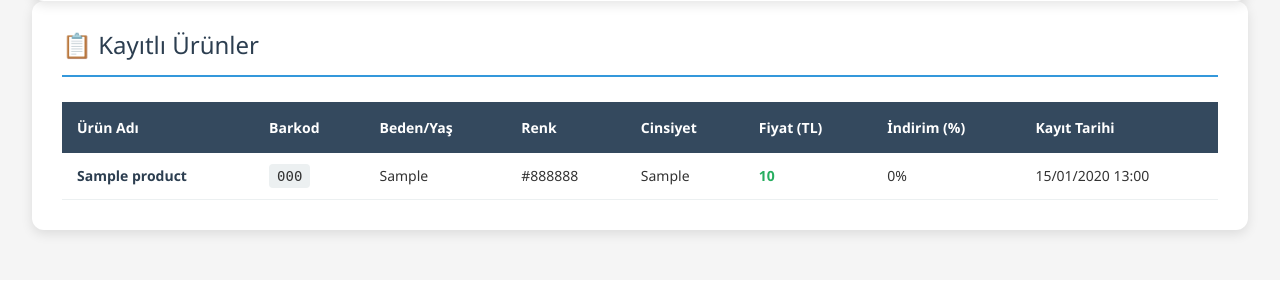
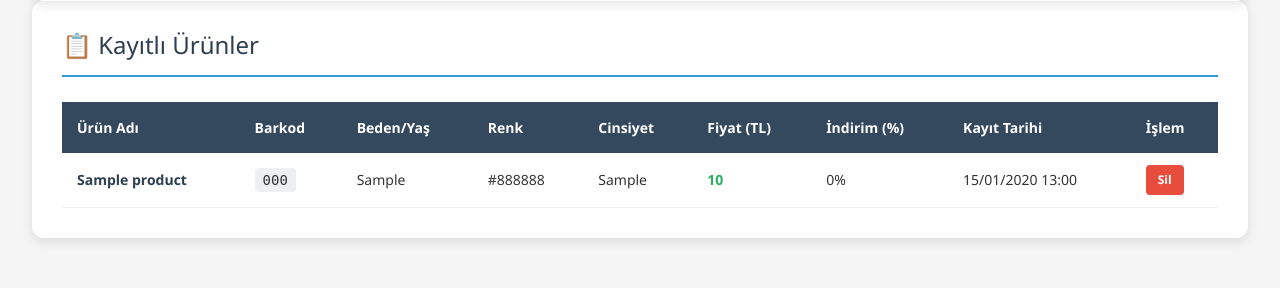
Before and after one commit to MertogluHK/BackStore, a Django app: page /admin-panel/stocks-management/ in a window 1280 px wide. Shown: the part 858-1146 px from the top of the page. Before the commit the page ends 1099 px from the top, so only its background shows below. Run offline with Django 4.2, Linux system fonts and the light colour scheme; a user stored in the database is signed in; tables that the repository leaves empty hold one stand-in row (values such as "Sample post"); some libraries are stand-ins or nearby versions.

Commit message:
Enhance product form validation and error handling
- Added barcode validation to ensure uniqueness and prevent duplicate entries.
- Improved error messaging in the admin stocks management view to display specific form errors.
- Updated the template to show barcode validation errors directly below the input field.

```diff
--- a/inventory/forms.py
+++ b/inventory/forms.py
@@ -177,3 +177,20 @@ class ProductForm(forms.ModelForm):
             if discount < 0 or discount > 100:
                 raise forms.ValidationError('İndirim 0 ile 100 arasında olmalıdır.')
         return discount
+
+    def clean_barcode(self):
+        barcode = self.cleaned_data.get('barcode')
+        if not barcode:
+            return barcode
+
+        barcode = barcode.strip()
+        if not barcode:
+            return barcode
+
+        qs = Product.objects.filter(barcode__iexact=barcode)
+        if self.instance.pk:
+            qs = qs.exclude(pk=self.instance.pk)
+        if qs.exists():
+            raise forms.ValidationError('Bu barkod zaten kayıtlı. Aynı barkod ile ürün eklenemez.')
+
+        return barcode
--- a/inventory/urls.py
+++ b/inventory/urls.py
@@ -26,4 +26,5 @@ urlpatterns = [
     path('admin-panel/users/create/', views.admin_create_user, name='admin_create_user'),
     path('admin-panel/users/delete/<int:user_id>/', views.admin_delete_user, name='admin_delete_user'),
     path('admin-panel/stocks-management/', views.admin_stocks_management, name='admin_stocks_management'),
+    path('admin-panel/products/delete/<int:product_id>/', views.admin_delete_product, name='admin_delete_product'),
 ]
--- a/inventory/views.py
+++ b/inventory/views.py
@@ -999,7 +999,9 @@ def admin_stocks_management(request):
             messages.success(request, f'✅ "{product.prodName}" ürünü başarıyla kaydedildi.')
             return redirect('admin_stocks_management')
         else:
-            messages.error(request, '❌ Ürün kaydı sırasında hata oluştu. Lütfen kontrol ediniz.')
+            for field_errors in form.errors.values():
+                for error in field_errors:
+                    messages.error(request, f'❌ {error}')
 
     context = {
         'form': form,
@@ -1007,6 +1009,31 @@ def admin_stocks_management(request):
         'total_products': products.count(),
     }
     return render(request, 'inventory/admin/stocks_management.html', context)
+
+
+@admin_required
+def admin_delete_product(request, product_id):
+    """Ürün silme işlemi"""
+    try:
+        product = Product.objects.get(id=product_id)
+    except Product.DoesNotExist:
+        messages.error(request, '❌ Ürün bulunamadı.')
+        return redirect('admin_stocks_management')
+
+    if ShipmentItem.objects.filter(product=product).exists():
+        messages.error(request, '❌ Bu ürün koli kayıtlarında kullanıldığı için silinemez.')
+        return redirect('admin_stocks_management')
+
+    product_name = product.prodName or product.barcode or 'Ürün'
+    barcode = product.barcode
+
+    with transaction.atomic():
+        if barcode:
+            Stock.objects.filter(barcode=barcode).delete()
+        product.delete()
+
+    messages.success(request, f'✅ "{product_name}" ürünü başarıyla silindi.')
+    return redirect('admin_stocks_management')
 
 
 @admin_required
--- a/templates/inventory/admin/stocks_management.html
+++ b/templates/inventory/admin/stocks_management.html
@@ -256,6 +256,25 @@
         color: #721c24;
         border: 1px solid #f5c6cb;
     }
+
+    .btn-delete {
+        display: inline-block;
+        padding: 6px 12px;
+        background-color: #e74c3c;
+        color: white;
+        text-decoration: none;
+        border-radius: 4px;
+        font-size: 12px;
+        font-weight: 600;
+        transition: all 0.3s ease;
+        border: none;
+        cursor: pointer;
+    }
+
+    .btn-delete:hover {
+        background-color: #c0392b;
+        transform: translateY(-1px);
+    }
 </style>
 
 <div class="admin-container">
@@ -293,6 +312,11 @@
                     <div class="form-group">
                         <label for="{{ form.barcode.id_for_label }}">{{ form.barcode.label }}</label>
                         {{ form.barcode }}
+                        {% if form.barcode.errors %}
+                            {% for error in form.barcode.errors %}
+                                <div style="color: #e74c3c; font-size: 13px; margin-top: 5px;">{{ error }}</div>
+                            {% endfor %}
+                        {% endif %}
                     </div>
                     <div class="form-group">
                         <label for="{{ form.sizeAge.id_for_label }}">{{ form.sizeAge.label }}</label>
@@ -351,6 +375,7 @@
                             <th>Fiyat (TL)</th>
                             <th>İndirim (%)</th>
                             <th>Kayıt Tarihi</th>
+                            <th>İşlem</th>
                         </tr>
                     </thead>
                     <tbody>
@@ -364,6 +389,9 @@
                                 <td><span class="price">{{ product.price|default:"-" }}</span></td>
                                 <td>{{ product.discount|default:"0" }}%</td>
                                 <td>{{ product.created_at|date:"d/m/Y H:i" }}</td>
+                                <td>
+                                    <a href="{% url 'admin_delete_product' product.id %}" class="btn-delete" onclick="return confirm('Bu ürünü silmek istediğinizden emin misiniz?');">Sil</a>
+                                </td>
                             </tr>
                         {% endfor %}
                     </tbody>
```
